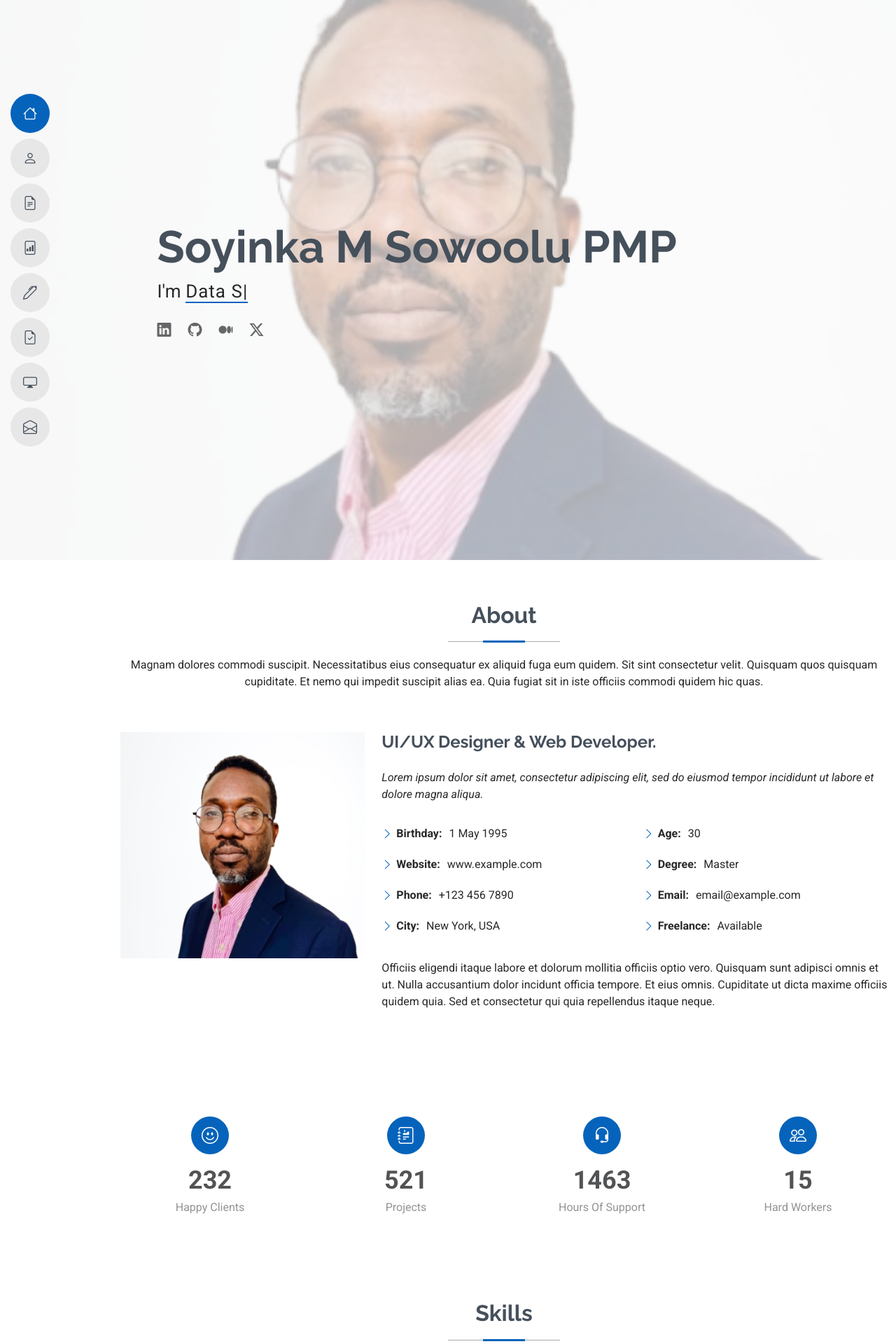
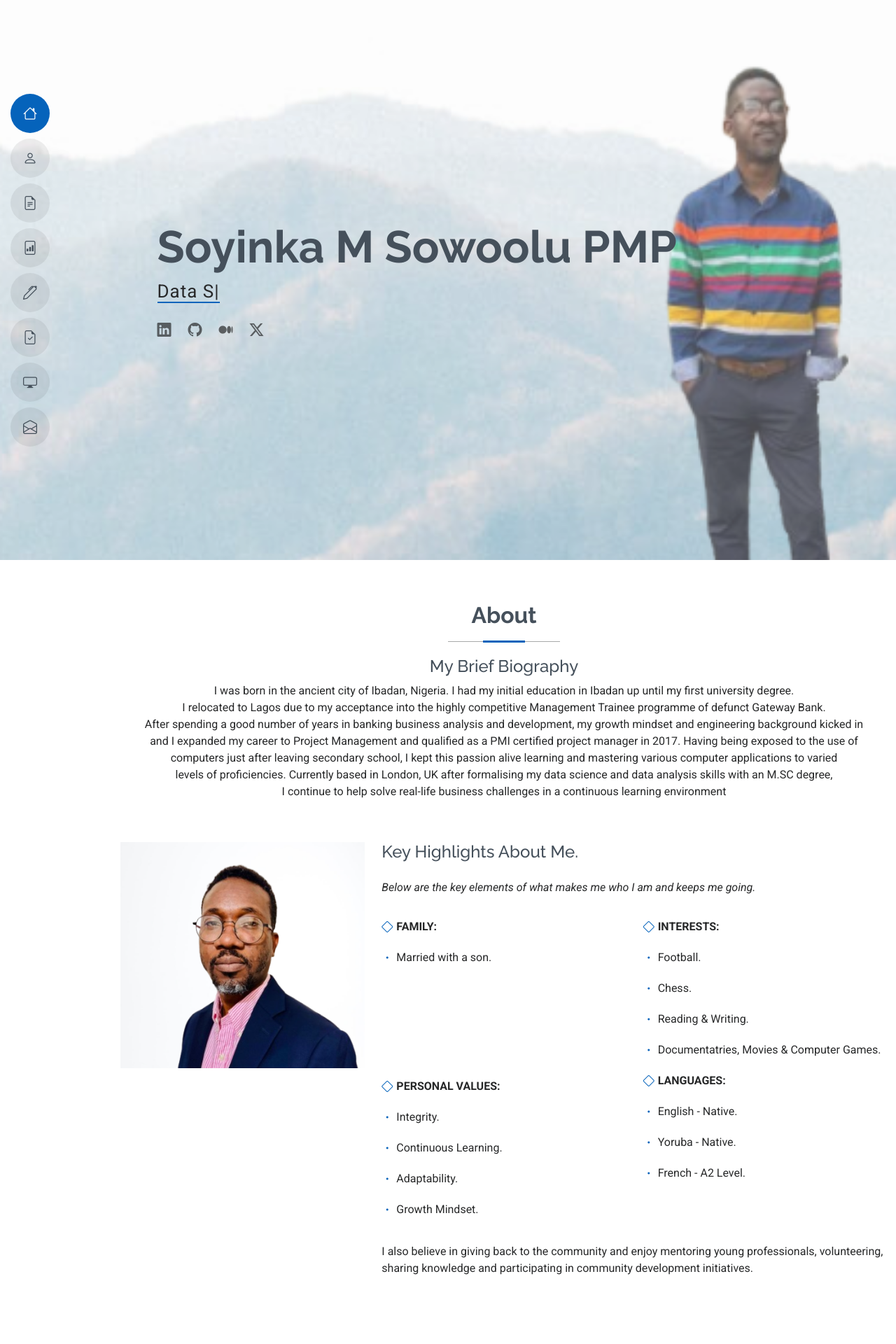
Before and after one commit to soyinkas1/Web-Profile, a Flask app: page / in a window 1280 px wide. Shown: the top 1920 px of the page at 70% size. Run offline with Flask 3, Linux system fonts and the light colour scheme; some libraries are stand-ins or nearby versions.

Commit message:
about section updated

```diff
--- a/static/assets/css/main.css
+++ b/static/assets/css/main.css
@@ -42,6 +42,7 @@
 .light-background {
   --background-color: #f9f9f9;
   --surface-color: #ffffff;
+  /* --default-color: #ffffff; */
 }
 
 .dark-background {
@@ -537,7 +538,7 @@
 
 .hero:before {
   content: "";
-  background: color-mix(in srgb, var(--background-color), transparent 30%);
+  background: color-mix(in srgb, var(--background-color), transparent 70%);
   position: absolute;
   inset: 0;
   z-index: 2;
@@ -1059,7 +1060,7 @@
 .testimonials .swiper-pagination .swiper-pagination-bullet {
   width: 12px;
   height: 12px;
-  background-color: color-mix(in srgb, var(--default-color), transparent 85%);
+  background-color: color-mix(in srgb, var(--default-color), transparent 60%);
   opacity: 1;
 }
 
--- a/templates/index.html
+++ b/templates/index.html
@@ -62,13 +62,13 @@
     <!-- Hero Section -->
     <section id="hero" class="hero section light-background">
 
-      <img src="static/assets/img/Profile Pic_2024.png" alt="">
+      <img src="static/assets/img/profile_standing_final.png" alt="">
 
       <div class="container" data-aos="zoom-out">
         <div class="row justify-content-center">
           <div class="col-lg-9">
             <h2>Soyinka M Sowoolu PMP</h2>
-            <p>I'm <span class="typed" data-typed-items="Data Analyst, Data Scientist, Project Manager, Business Analyst">Data Analyst</span><span class="typed-cursor typed-cursor--blink" aria-hidden="true"></span></p>
+            <p><span class="typed" data-typed-items=" Data Analyst, Data Scientist, Project Manager, Business Analyst, Continuous Learner">Data Analyst</span><span class="typed-cursor typed-cursor--blink" aria-hidden="true"></span></p>
             <div class="social-links">
               <a href="https://www.linkedin.com/in/shosowoolu/"><i class="bi bi-linkedin"></i></a>
               <a href="https://github.com/soyinkas1"><i class="bi bi-github"></i></a>
@@ -88,7 +88,14 @@
       <!-- Section Title -->
       <div class="container section-title" data-aos="fade-up">
         <h2>About</h2>
-        <p>Magnam dolores commodi suscipit. Necessitatibus eius consequatur ex aliquid fuga eum quidem. Sit sint consectetur velit. Quisquam quos quisquam cupiditate. Et nemo qui impedit suscipit alias ea. Quia fugiat sit in iste officiis commodi quidem hic quas.</p>
+        <h4>My Brief Biography</h4>
+        <p>I was born in the ancient city of Ibadan, Nigeria. I had my initial education in Ibadan up until my first university degree. </p>
+        <p>I relocated to Lagos due to my acceptance into the highly competitive Management Trainee programme of defunct Gateway Bank. </p>
+        <p> After spending a good number of years in banking business analysis and development, my growth mindset and engineering background kicked in </p>
+        <p>and I expanded my career to Project Management and qualified as a PMI certified project manager in 2017. Having being exposed to the use of </p>
+        <p>computers just after leaving secondary school, I kept this passion alive learning and mastering various computer applications to varied </p>
+        <p>levels of proficiencies. Currently based in London, UK after formalising my data science and data analysis skills with an M.SC degree, </p>
+        <p>I continue to help solve real-life business challenges in a continuous learning environment</p>
       </div><!-- End Section Title -->
 
       <div class="container" data-aos="fade-up" data-aos-delay="100">
@@ -98,32 +105,59 @@
             <img src="static/assets/img/Profile Pic_2024.png" class="img-fluid" alt="">
           </div>
           <div class="col-lg-8 content">
-            <h2>UI/UX Designer &amp; Web Developer.</h2>
+            <h4>Key Highlights About Me.</h4>
             <p class="fst-italic py-3">
-              Lorem ipsum dolor sit amet, consectetur adipiscing elit, sed do eiusmod tempor incididunt ut labore et dolore
-              magna aliqua.
+              Below are the key elements of what makes me who I am and keeps me going.
             </p>
             <div class="row">
               <div class="col-lg-6">
                 <ul>
-                  <li><i class="bi bi-chevron-right"></i> <strong>Birthday:</strong> <span>1 May 1995</span></li>
-                  <li><i class="bi bi-chevron-right"></i> <strong>Website:</strong> <span>www.example.com</span></li>
-                  <li><i class="bi bi-chevron-right"></i> <strong>Phone:</strong> <span>+123 456 7890</span></li>
-                  <li><i class="bi bi-chevron-right"></i> <strong>City:</strong> <span>New York, USA</span></li>
+                  <li><i class="bi bi-diamond"></i><strong>FAMILY:</strong></li>
+                  <ul>
+                    <li><i class="bi bi-dot"></i><span>Married with a son.</span></li>
+                    <li><i class="bi "></i><span></span></li>
+                    <li><span>  </span></li>
+                    <li></i><span>   </span></li>
+                    <li><span>  </span></li>
+                    <li></i><span>   </span></li>
+                    <li><span>  </span></li>
+                    <li></i><span>   </span></li>
+
+                  </ul>
+                  <li><i class="bi bi-diamond"></i> <strong>PERSONAL VALUES:</strong></li>
+                  <ul>
+                    <li><i class="bi bi-dot"></i><span>Integrity.</span></li>
+                    <li><i class="bi bi-dot"></i><span>Continuous Learning.</span></li>
+                    <li><i class="bi bi-dot"></i><span>Adaptability.</span></li>
+                    <li><i class="bi bi-dot"></i><span>Growth Mindset.</span></li>
+
+                  </ul>
                 </ul>
               </div>
               <div class="col-lg-6">
                 <ul>
-                  <li><i class="bi bi-chevron-right"></i> <strong>Age:</strong> <span>30</span></li>
-                  <li><i class="bi bi-chevron-right"></i> <strong>Degree:</strong> <span>Master</span></li>
-                  <li><i class="bi bi-chevron-right"></i> <strong>Email:</strong> <span>email@example.com</span></li>
-                  <li><i class="bi bi-chevron-right"></i> <strong>Freelance:</strong> <span>Available</span></li>
+                  <li><i class="bi bi-diamond"></i> <strong>INTERESTS:</strong> </li>
+                  <ul>
+                    <li><i class="bi bi-dot"></i><span>Football.</span></li>
+                    <li><i class="bi bi-dot"></i><span>Chess.</span></li>
+                    <li><i class="bi bi-dot"></i><span>Reading & Writing.</span></li>
+                    <li><i class="bi bi-dot"></i><span>Documentatries, Movies & Computer Games.</span></li>
+
+                  </ul>
+                  <li><i class="bi bi-diamond"></i> <strong>LANGUAGES:</strong> </li>
+                  <ul>
+                    <li><i class="bi bi-dot"></i><span>English - Native.</span></li>
+                    <li><i class="bi bi-dot"></i><span>Yoruba - Native.</span></li>
+                    <li><i class="bi bi-dot"></i><span>French - A2 Level.</span></li>
+
+
+                  </ul>
+
                 </ul>
               </div>
             </div>
             <p class="py-3">
-              Officiis eligendi itaque labore et dolorum mollitia officiis optio vero. Quisquam sunt adipisci omnis et ut. Nulla accusantium dolor incidunt officia tempore. Et eius omnis.
-              Cupiditate ut dicta maxime officiis quidem quia. Sed et consectetur qui quia repellendus itaque neque.
+             I also believe in giving back to the community and enjoy mentoring young professionals, volunteering, sharing knowledge and participating in community development initiatives.
             </p>
           </div>
         </div>
@@ -137,37 +171,38 @@
 
       <div class="container" data-aos="fade-up" data-aos-delay="100">
 
-        <div class="row gy-4">
+        <div class="row gy-5">
 
           <div class="col-lg-3 col-md-6 d-flex flex-column align-items-center">
-            <i class="bi bi-emoji-smile"></i>
+            <i class="bi bi-hourglass"></i>
             <div class="stats-item">
-              <span data-purecounter-start="0" data-purecounter-end="232" data-purecounter-duration="1" class="purecounter"></span>
-              <p>Happy Clients</p>
+              <span>20+</span>
+              <p>Experience (years)</p>
             </div>
           </div><!-- End Stats Item -->
 
-          <div class="col-lg-3 col-md-6 d-flex flex-column align-items-center">
-            <i class="bi bi-journal-richtext"></i>
-            <div class="stats-item">
-              <span data-purecounter-start="0" data-purecounter-end="521" data-purecounter-duration="1" class="purecounter"></span>
-              <p>Projects</p>
-            </div>
-          </div><!-- End Stats Item -->
 
           <div class="col-lg-3 col-md-6 d-flex flex-column align-items-center">
-            <i class="bi bi-headset"></i>
+            <i class="bi bi-gear"></i>
             <div class="stats-item">
-              <span data-purecounter-start="0" data-purecounter-end="1463" data-purecounter-duration="1" class="purecounter"></span>
-              <p>Hours Of Support</p>
+              <span>65+</span>
+              <p>Projects</p>
             </div>
           </div><!-- End Stats Item -->
 
           <div class="col-lg-3 col-md-6 d-flex flex-column align-items-center">
             <i class="bi bi-people"></i>
             <div class="stats-item">
-              <span data-purecounter-start="0" data-purecounter-end="15" data-purecounter-duration="1" class="purecounter"></span>
-              <p>Hard Workers</p>
+              <span> 30+</span>
+              <p>Team members</p>
+            </div>
+          </div><!-- End Stats Item -->
+
+          <div class="col-lg-3 col-md-6 d-flex flex-column align-items-center">
+            <i class="bi bi-mortarboard"></i>
+            <div class="stats-item">
+              <span>10+</span>
+              <p>University Degrees & Certifications</p>
             </div>
           </div><!-- End Stats Item -->
 
@@ -183,7 +218,7 @@
       <!-- Section Title -->
       <div class="container section-title" data-aos="fade-up">
         <h2>Skills</h2>
-        <p>Necessitatibus eius consequatur ex aliquid fuga eum quidem sint consectetur velit</p>
+        <p>I have developed a vast amount of technical and soft skills to enhance my productivity. Top of among these are:</p>
       </div><!-- End Section Title -->
 
       <div class="container" data-aos="fade-up" data-aos-delay="100">
@@ -203,6 +238,20 @@
               <span class="skill"><span>CSS</span> <i class="val">90%</i></span>
               <div class="progress-bar-wrap">
                 <div class="progress-bar" role="progressbar" aria-valuenow="90" aria-valuemin="0" aria-valuemax="100"></div>
+              </div>
+            </div><!-- End Skills Item -->
+
+            <div class="progress">
+              <span class="skill"><span>JavaScript</span> <i class="val">75%</i></span>
+              <div class="progress-bar-wrap">
+                <div class="progress-bar" role="progressbar" aria-valuenow="75" aria-valuemin="0" aria-valuemax="100"></div>
+              </div>
+            </div><!-- End Skills Item -->
+
+            <div class="progress">
+              <span class="skill"><span>JavaScript</span> <i class="val">75%</i></span>
+              <div class="progress-bar-wrap">
+                <div class="progress-bar" role="progressbar" aria-valuenow="75" aria-valuemin="0" aria-valuemax="100"></div>
               </div>
             </div><!-- End Skills Item -->
 
@@ -238,6 +287,20 @@
               </div>
             </div><!-- End Skills Item -->
 
+            <div class="progress">
+              <span class="skill"><span>Photoshop</span> <i class="val">55%</i></span>
+              <div class="progress-bar-wrap">
+                <div class="progress-bar" role="progressbar" aria-valuenow="55" aria-valuemin="0" aria-valuemax="100"></div>
+              </div>
+            </div><!-- End Skills Item -->
+
+            <div class="progress">
+              <span class="skill"><span>Photoshop</span> <i class="val">55%</i></span>
+              <div class="progress-bar-wrap">
+                <div class="progress-bar" role="progressbar" aria-valuenow="55" aria-valuemin="0" aria-valuemax="100"></div>
+              </div>
+            </div><!-- End Skills Item -->
+
           </div>
 
         </div>
@@ -260,7 +323,7 @@
         <div class="row">
 
           <div class="col-lg-6" data-aos="fade-up" data-aos-delay="100">
-            <h3 class="resume-title">Sumary</h3>
+            <h3 class="resume-title">Summary</h3>
 
             <div class="resume-item pb-0">
               <h4>Brandon Johnson</h4>
@@ -346,11 +409,11 @@
           <div class="row gy-4 isotope-container" data-aos="fade-up" data-aos-delay="200">
 
             <div class="col-lg-4 col-md-6 portfolio-item isotope-item filter-app">
-              <img src="assets/img/masonry-portfolio/masonry-portfolio-1.jpg" class="img-fluid" alt="">
+              <img src="static/assets/img/masonry-portfolio/masonry-portfolio-1.jpg" class="img-fluid" alt="">
               <div class="portfolio-info">
                 <h4>App 1</h4>
                 <p>Lorem ipsum, dolor sit</p>
-                <a href="assets/img/masonry-portfolio/masonry-portfolio-1.jpg" title="App 1" data-gallery="portfolio-gallery-app" class="glightbox preview-link"><i class="bi bi-zoom-in"></i></a>
+                <a href="static/assets/img/masonry-portfolio/masonry-portfolio-1.jpg" title="App 1" data-gallery="portfolio-gallery-app" class="glightbox preview-link"><i class="bi bi-zoom-in"></i></a>
                 <a href="portfolio-details.html" title="More Details" class="details-link"><i class="bi bi-link-45deg"></i></a>
               </div>
             </div><!-- End Portfolio Item -->
@@ -360,77 +423,77 @@
               <div class="portfolio-info">
                 <h4>Product 1</h4>
                 <p>Lorem ipsum, dolor sit</p>
-                <a href="assets/img/masonry-portfolio/masonry-portfolio-2.jpg" title="Product 1" data-gallery="portfolio-gallery-product" class="glightbox preview-link"><i class="bi bi-zoom-in"></i></a>
+                <a href="static/assets/img/masonry-portfolio/masonry-portfolio-2.jpg" title="Product 1" data-gallery="portfolio-gallery-product" class="glightbox preview-link"><i class="bi bi-zoom-in"></i></a>
                 <a href="portfolio-details.html" title="More Details" class="details-link"><i class="bi bi-link-45deg"></i></a>
               </div>
             </div><!-- End Portfolio Item -->
 
             <div class="col-lg-4 col-md-6 portfolio-item isotope-item filter-branding">
-              <img src="assets/img/masonry-portfolio/masonry-portfolio-3.jpg" class="img-fluid" alt="">
+              <img src="static/assets/img/masonry-portfolio/masonry-portfolio-3.jpg" class="img-fluid" alt="">
               <div class="portfolio-info">
                 <h4>Branding 1</h4>
                 <p>Lorem ipsum, dolor sit</p>
-                <a href="assets/img/masonry-portfolio/masonry-portfolio-3.jpg" title="Branding 1" data-gallery="portfolio-gallery-branding" class="glightbox preview-link"><i class="bi bi-zoom-in"></i></a>
+                <a href="static/assets/img/masonry-portfolio/masonry-portfolio-3.jpg" title="Branding 1" data-gallery="portfolio-gallery-branding" class="glightbox preview-link"><i class="bi bi-zoom-in"></i></a>
                 <a href="portfolio-details.html" title="More Details" class="details-link"><i class="bi bi-link-45deg"></i></a>
               </div>
             </div><!-- End Portfolio Item -->
 
             <div class="col-lg-4 col-md-6 portfolio-item isotope-item filter-app">
-              <img src="assets/img/masonry-portfolio/masonry-portfolio-4.jpg" class="img-fluid" alt="">
+              <img src="static/assets/img/masonry-portfolio/masonry-portfolio-4.jpg" class="img-fluid" alt="">
               <div class="portfolio-info">
                 <h4>App 2</h4>
                 <p>Lorem ipsum, dolor sit</p>
-                <a href="assets/img/masonry-portfolio/masonry-portfolio-4.jpg" title="App 2" data-gallery="portfolio-gallery-app" class="glightbox preview-link"><i class="bi bi-zoom-in"></i></a>
+                <a href="static/assets/img/masonry-portfolio/masonry-portfolio-4.jpg" title="App 2" data-gallery="portfolio-gallery-app" class="glightbox preview-link"><i class="bi bi-zoom-in"></i></a>
                 <a href="portfolio-details.html" title="More Details" class="details-link"><i class="bi bi-link-45deg"></i></a>
               </div>
             </div><!-- End Portfolio Item -->
 
             <div class="col-lg-4 col-md-6 portfolio-item isotope-item filter-product">
-              <img src="assets/img/masonry-portfolio/masonry-portfolio-5.jpg" class="img-fluid" alt="">
+              <img src="static/assets/img/masonry-portfolio/masonry-portfolio-5.jpg" class="img-fluid" alt="">
               <div class="portfolio-info">
                 <h4>Product 2</h4>
                 <p>Lorem ipsum, dolor sit</p>
-                <a href="assets/img/masonry-portfolio/masonry-portfolio-5.jpg" title="Product 2" data-gallery="portfolio-gallery-product" class="glightbox preview-link"><i class="bi bi-zoom-in"></i></a>
+                <a href="static/assets/img/masonry-portfolio/masonry-portfolio-5.jpg" title="Product 2" data-gallery="portfolio-gallery-product" class="glightbox preview-link"><i class="bi bi-zoom-in"></i></a>
                 <a href="portfolio-details.html" title="More Details" class="details-link"><i class="bi bi-link-45deg"></i></a>
               </div>
             </div><!-- End Portfolio Item -->
 
             <div class="col-lg-4 col-md-6 portfolio-item isotope-item filter-branding">
-              <img src="assets/img/masonry-portfolio/masonry-portfolio-6.jpg" class="img-fluid" alt="">
+              <img src="static/assets/img/masonry-portfolio/masonry-portfolio-6.jpg" class="img-fluid" alt="">
               <div class="portfolio-info">
                 <h4>Branding 2</h4>
                 <p>Lorem ipsum, dolor sit</p>
-                <a href="assets/img/masonry-portfolio/masonry-portfolio-6.jpg" title="Branding 2" data-gallery="portfolio-gallery-branding" class="glightbox preview-link"><i class="bi bi-zoom-in"></i></a>
+                <a href="static/assets/img/masonry-portfolio/masonry-portfolio-6.jpg" title="Branding 2" data-gallery="portfolio-gallery-branding" class="glightbox preview-link"><i class="bi bi-zoom-in"></i></a>
                 <a href="portfolio-details.html" title="More Details" class="details-link"><i class="bi bi-link-45deg"></i></a>
               </div>
             </div><!-- End Portfolio Item -->
 
             <div class="col-lg-4 col-md-6 portfolio-item isotope-item filter-app">
-              <img src="assets/img/masonry-portfolio/masonry-portfolio-7.jpg" class="img-fluid" alt="">
+              <img src="static/assets/img/masonry-portfolio/masonry-portfolio-7.jpg" class="img-fluid" alt="">
               <div class="portfolio-info">
                 <h4>App 3</h4>
                 <p>Lorem ipsum, dolor sit</p>
-                <a href="assets/img/masonry-portfolio/masonry-portfolio-7.jpg" title="App 3" data-gallery="portfolio-gallery-app" class="glightbox preview-link"><i class="bi bi-zoom-in"></i></a>
+                <a href="static/assets/img/masonry-portfolio/masonry-portfolio-7.jpg" title="App 3" data-gallery="portfolio-gallery-app" class="glightbox preview-link"><i class="bi bi-zoom-in"></i></a>
                 <a href="portfolio-details.html" title="More Details" class="details-link"><i class="bi bi-link-45deg"></i></a>
               </div>
             </div><!-- End Portfolio Item -->
 
             <div class="col-lg-4 col-md-6 portfolio-item isotope-item filter-product">
-              <img src="assets/img/masonry-portfolio/masonry-portfolio-8.jpg" class="img-fluid" alt="">
+              <img src="static/assets/img/masonry-portfolio/masonry-portfolio-8.jpg" class="img-fluid" alt="">
               <div class="portfolio-info">
                 <h4>Product 3</h4>
                 <p>Lorem ipsum, dolor sit</p>
-                <a href="assets/img/masonry-portfolio/masonry-portfolio-8.jpg" title="Product 3" data-gallery="portfolio-gallery-product" class="glightbox preview-link"><i class="bi bi-zoom-in"></i></a>
+                <a href="static/assets/img/masonry-portfolio/masonry-portfolio-8.jpg" title="Product 3" data-gallery="portfolio-gallery-product" class="glightbox preview-link"><i class="bi bi-zoom-in"></i></a>
                 <a href="portfolio-details.html" title="More Details" class="details-link"><i class="bi bi-link-45deg"></i></a>
               </div>
             </div><!-- End Portfolio Item -->
 
             <div class="col-lg-4 col-md-6 portfolio-item isotope-item filter-branding">
-              <img src="assets/img/masonry-portfolio/masonry-portfolio-9.jpg" class="img-fluid" alt="">
+              <img src="static/assets/img/masonry-portfolio/masonry-portfolio-9.jpg" class="img-fluid" alt="">
               <div class="portfolio-info">
                 <h4>Branding 3</h4>
                 <p>Lorem ipsum, dolor sit</p>
-                <a href="assets/img/masonry-portfolio/masonry-portfolio-9.jpg" title="Branding 2" data-gallery="portfolio-gallery-branding" class="glightbox preview-link"><i class="bi bi-zoom-in"></i></a>
+                <a href="static/assets/img/masonry-portfolio/masonry-portfolio-9.jpg" title="Branding 2" data-gallery="portfolio-gallery-branding" class="glightbox preview-link"><i class="bi bi-zoom-in"></i></a>
                 <a href="portfolio-details.html" title="More Details" class="details-link"><i class="bi bi-link-45deg"></i></a>
               </div>
             </div><!-- End Portfolio Item -->
```
Also changed, not shown: static/assets/img/hero-bg.jpg, static/assets/img/profile_standing_bg.jpg (added), static/assets/img/profile_standing_bg_test.jpg (added), static/assets/img/profile_standing_final.png (added).
